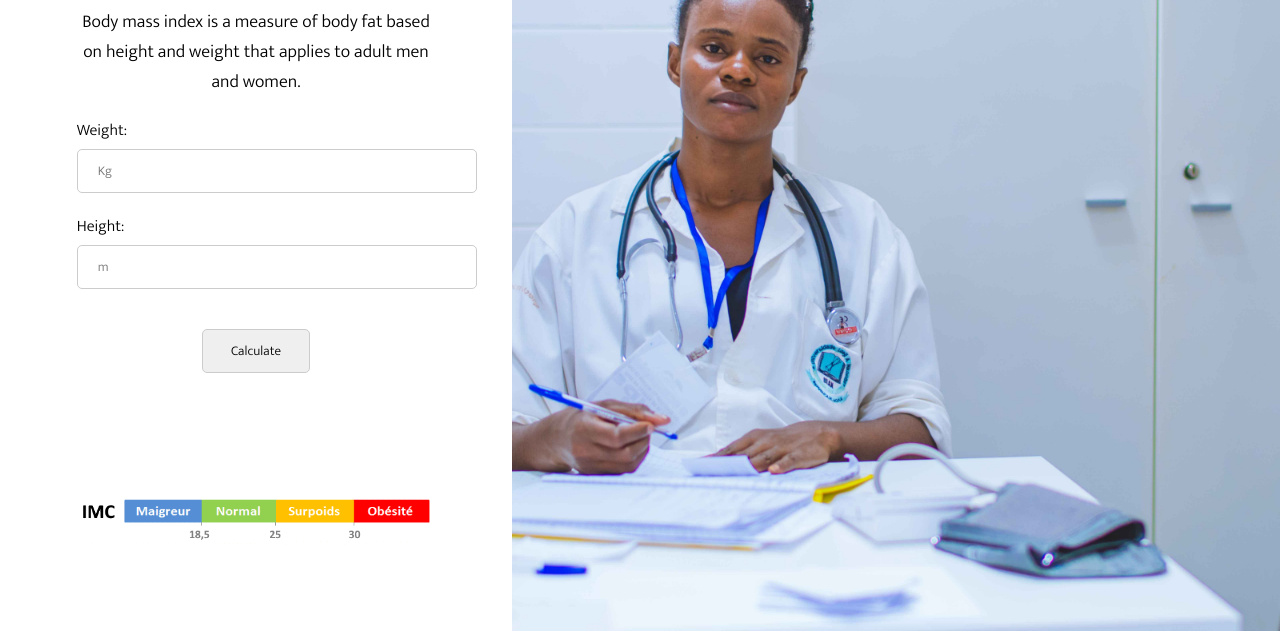
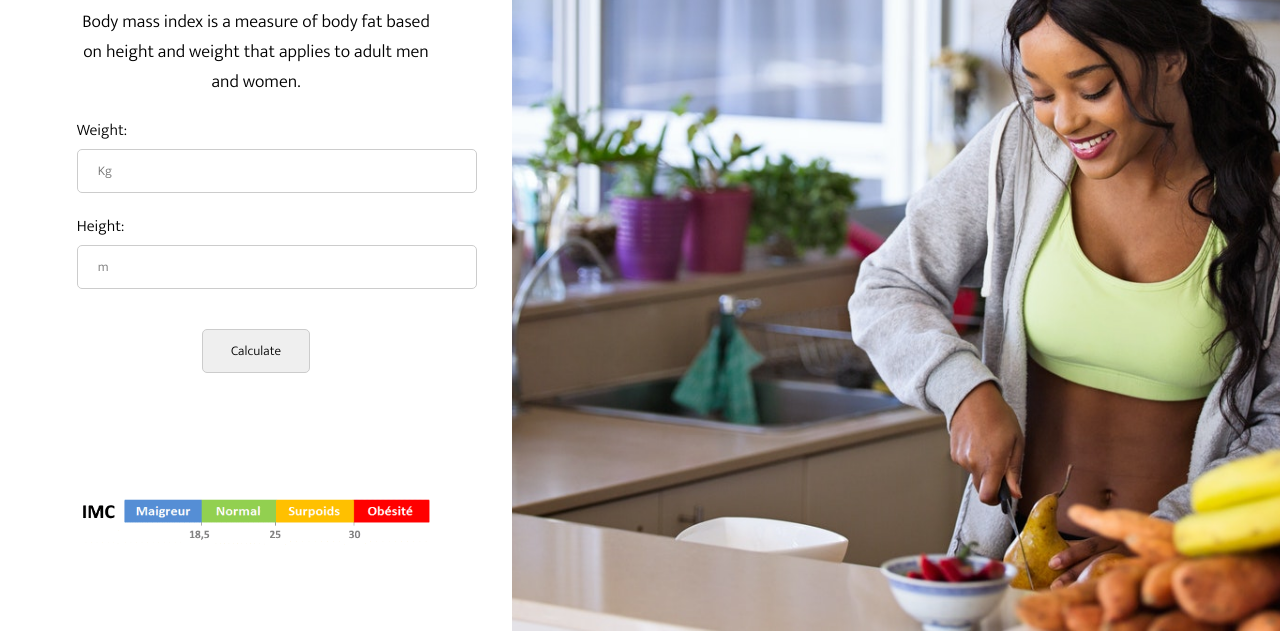
Before and after one commit to SevenKidsCode/BMI-Calculator, a plain HTML site: page index.html in a window 1280 px wide. Shown: the part 169-800 px from the top of the page. Drawn offline with Linux system fonts and the light colour scheme.

Commit message:
modified doctor image

```diff
--- a/style.css
+++ b/style.css
@@ -32,7 +32,7 @@ body {
   /* margin: 20px; */
   width: 60%;
   /* height: 90vh; */
-  background: url("./assets/images/francisco-venancio-M4Xloxsg0Gw-unsplash.jpg");
+  background: url("./assets/images/fondaccueil.jpg");
   /* background-repeat: no-repeat; */
     background-position: center;
   background-size: cover;
```
